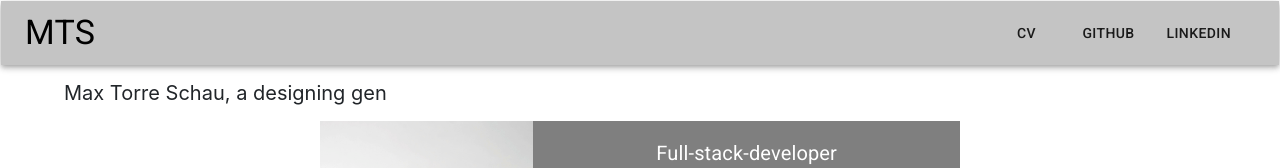
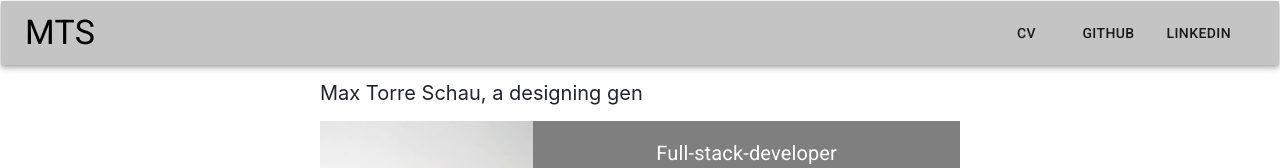
Before and after one commit to maxschau/Portfolio, a React (Create React App) app in the folder frontend/: page /#/ in a window 1280 px wide. Shown: the top 168 px of the page. Built offline with nearby package versions, Linux system fonts and the light colour scheme.

Commit message:
Changed width of typewriter when mobile mode

```diff
--- a/frontend/src/Views/FrontPage.jsx
+++ b/frontend/src/Views/FrontPage.jsx
@@ -141,9 +141,12 @@ const useStyles = makeStyles(theme => ({
     },
     headline: {
         margin: "1% auto auto auto",
-        width: "90%",
+        width: "50%",
         display: "block",
         fontSize: "20px",
+        '@media (max-width:600px)': {
+            width: "90%",
+        }
     }
 }));
 
```
